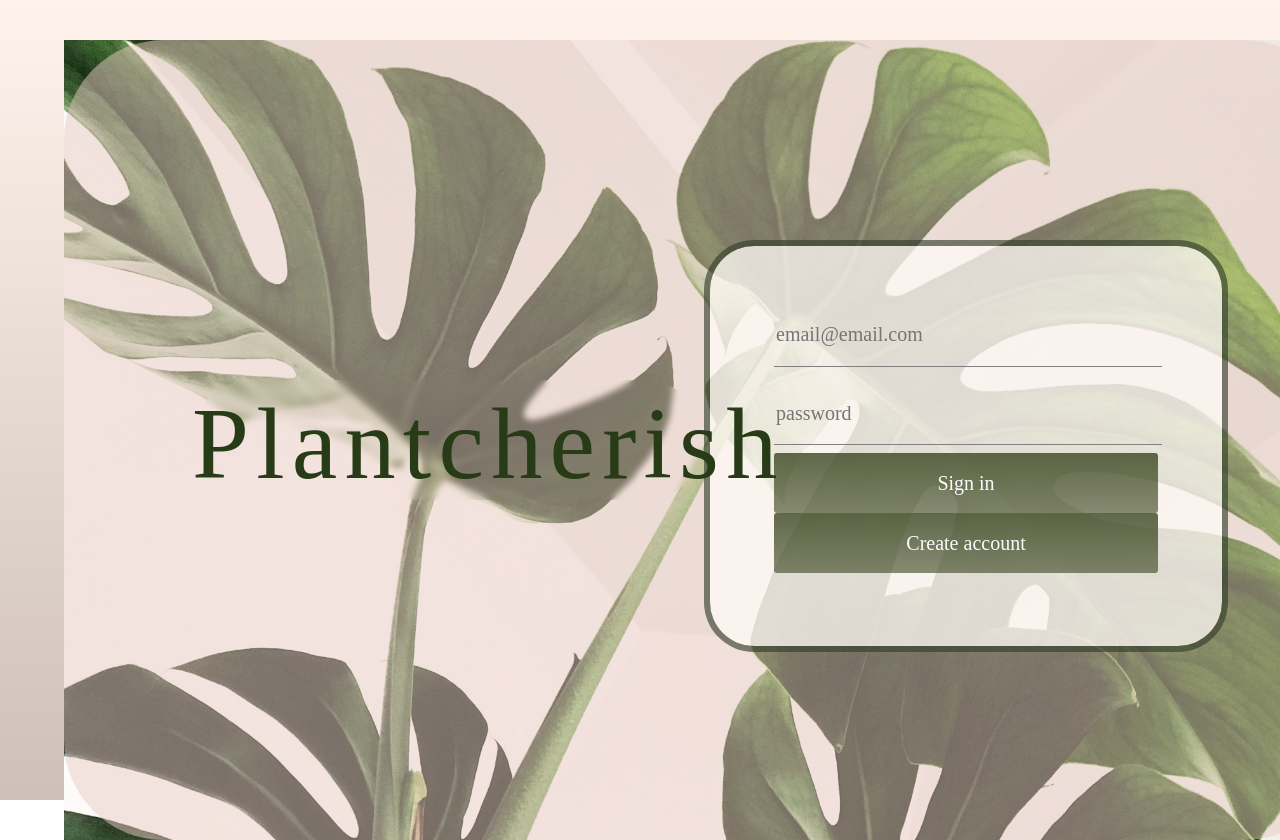
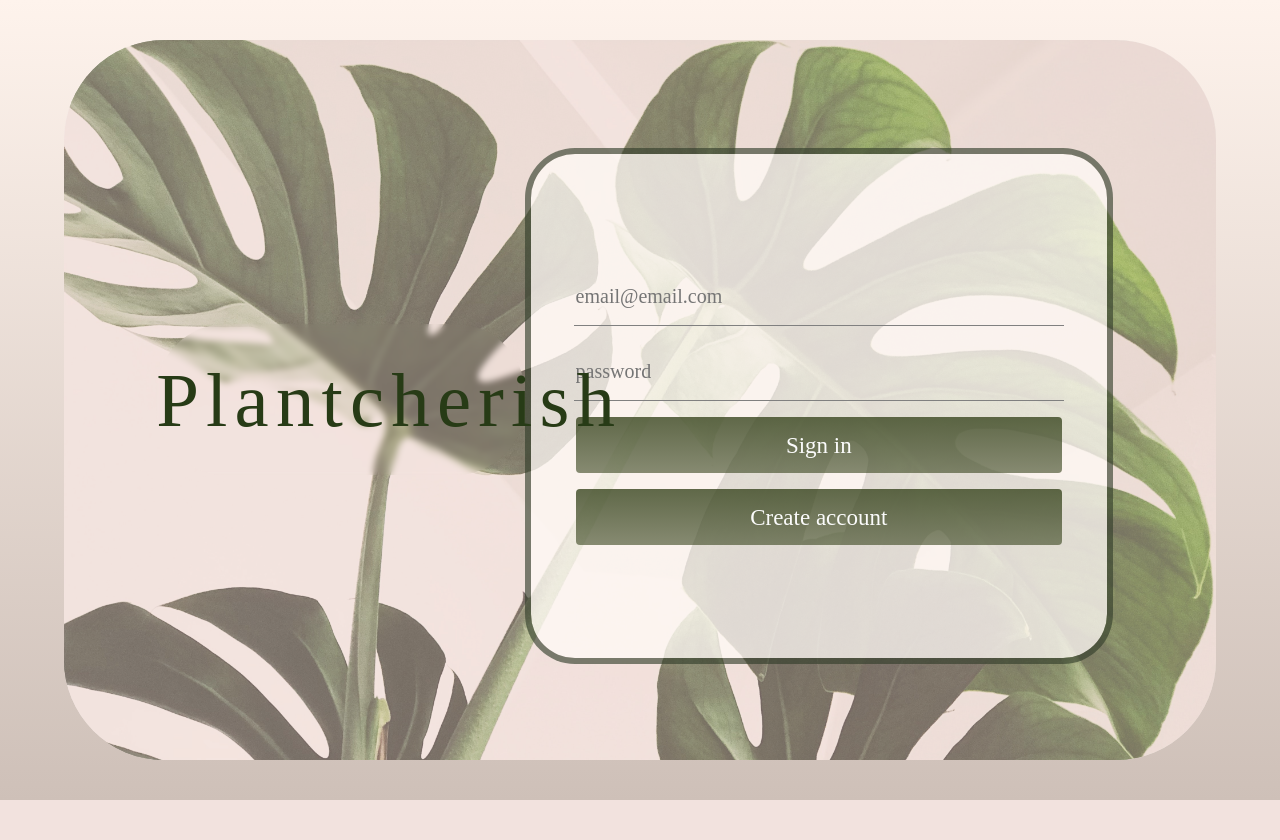
Before and after one commit to judynah/NNpai2021, a PHP site: page /public/views/login in a window 1280 px wide; the page is wider, and only the part inside the window is pictured. After the commit the page ends 800 px from the top of that part, so only its background shows below. Run offline with PHP 8.4, Linux system fonts and the light colour scheme.

Commit message:
Updated php and css documents

```diff
--- a/public/css/login-page-signup.css
+++ b/public/css/login-page-signup.css
@@ -57,8 +57,6 @@
     border-radius: 70px;
     height: 30%;
     width: 80%;
-
-
 
 }
 
--- a/public/css/login-page.css
+++ b/public/css/login-page.css
@@ -1,20 +1,3 @@
-/* body {
-    margin: 0px;
-    background: transparent linear-gradient(180deg, #FEF3EC 0%, #DCCEC5 100%) 0% 0% no-repeat padding-box;
-
-} */
-/* .container {
-    width: 100vw;
-    height: 10vh;
-    display: flex;
-    flex-direction: row;
-    justify-content: center;
-    align-items: center;
-    background-color: rgba(255,255,255, 0.3);
-    background-position:center;
-    border-radius: 200px;
-} */
-
 .container {
     width: 100vw;
     height: 100vh;
@@ -29,8 +12,8 @@
 
 .monstera-background {
 
-    width: 100vw;
-    height: 100vh;
+    width: 100%;
+    height: 100%;
     grid-row-start: 2;
     grid-row-end: span ;
     grid-column-start: 2;
@@ -40,7 +23,7 @@
     background-repeat: no-repeat;
     background-size: cover;
 
-    /*border-radius: 10vh;*/
+    border-radius: 100px;
 
     -webkit-box-sizing: border-box; /* Safari/Chrome, other WebKit */
     -moz-box-sizing: border-box;    /* Firefox, other Gecko */
@@ -54,8 +37,8 @@
     border-radius: 100px;
 
     display: grid;
-    grid-template-columns: [first] 50% [line2] 40% [line3] 10%  [end];
-    grid-template-rows: [row1-start] 25% [row1] 50% [row1-end] 25% [end];
+    grid-template-columns: [first] 40% [line2] 50% [line3] 10% [end];
+    grid-template-rows: [row1-start] 15% [row1] 70% [row1-end] 15% [end];
 
     /* backdrop-filter:  blur(1px); */
 
@@ -75,15 +58,13 @@
     height: 30%;
     width: 80%;
 
-
-
 }
 
 .logo {
     text-align: center;
     justify-items: center;
     vertical-align: middle;
-    font: normal normal normal 8vw/10vw Hontizema;
+    font: normal normal normal 6vw/12vw Hontizema;
     letter-spacing: 7.2px;
     color: #273B16;
     opacity: 1;
@@ -103,75 +84,86 @@
     background: #fffaf6c2 0% 0% no-repeat padding-box;
     border: 6px solid #313D2AA1;
     border-radius: 50px;
-    display: grid;
-    grid-template-columns: repeat(8, 1fr);
-    grid-template-rows: repeat(8, 1fr);
-    /* padding: 5% 2% 5% 2%; */
-    /* opacity: 0.96; */
+    display: flex;
+    flex-direction: column;
+    align-content: center;
+    justify-content: center;
+    vertical-align: center;
 
 }
 
 
 
 form.form-login {
-    /* margin: 20% 10% 20% 10%; */
+    /*display: grid;*/
+    /*grid-template-columns: repeat(11, 1fr);*/
+    /*grid-template-rows: repeat(10, 1fr);*/
+    display: flex;
+    flex-direction: column;
+    align-content: center;
+    justify-content: center;
+    vertical-align: center;
+    justify-items: center;
+    align-items: center;
 
-    grid-column: 2/8;
-    grid-row: 2/8;
-
-
-    align-items: center;
-    justify-items: center;
-
-}
-
-button {
-
-    background: transparent linear-gradient(180deg, #36431CC9 0%, #35411A96 100%) 0% 0% no-repeat padding-box;
-    border: 1px solid #212B13;
-    border-radius: 3px;
-    width: 100%;
-    height: 20%;
-    border: none;
-    color: white;
-
-    /* margin: 0.5em;
-    line-height: 2em; */
-
-
-    text-align: center;
-    font: normal normal normal 20px/20px Ink Free;
-    letter-spacing: 0px;
-    color: #FBFBFB;
+    padding: 10px;
 
 }
 
 
+button {
+    /*grid-row: 9/10;*/
+    /*grid-column: 2/11;*/
 
+    background: transparent linear-gradient(180deg, #36431CC9 0%, #35411A96 100%) 0% 0% no-repeat padding-box;
+    border: 1px solid #212B13;
+    border-radius: 4px;
+    width: 38vw;
+    height: 7vh;
+    border: none;
+    color: white;
+    padding: 10px;
+    margin: 1vh;
 
+    /* margin: 0.5em;
+    line-height: 2em; */
+    text-align: center;
+    font: normal normal normal 23px/23px Ink Free;
+    letter-spacing: 0px;
+    color: #FBFBFB;
+}
 input {
 
     background-color: transparent;
     border: none;
     border-bottom: 1px solid grey;
-    margin-top: 2%;
-    margin-bottom: 2%;
-    width: 100%;
-    height: 20%;
+    /*margin-top: 2%;*/
+    /*margin-bottom: 2%;*/
+    width: 38vw;
+    height: 7vh;
     text-align: left;
     font: normal normal normal 20px/20px Ink Free;
     letter-spacing: 0px;
     color: #707070;
+    margin: 1vh;
+
 }
 
+@media only screen and (max-device-width: 420px){
 
+    .monstera-container{
+        grid-template-columns: [first] 10% [line2] 80% [line3] 10% [end];
+        grid-template-rows: [row1-start] 10% [row1] 15% [row2] 65% [row1-end] 10% [end];
+    }
 
-
-
-
-/* @media only screen and (max-device-width: 420px){
-    .container{
-        flex-direction: column;
+    .logo-container {
+        grid-column-start: 2;
+        grid-column-end: span 1;
+        grid-row-start: 2;
+        grid-row-end: span 1;
+    }
+    .logo{
+        font: normal normal normal 20px/20px "Comic Sans MS"; ;
     }
 
     * {
@@ -185,4 +177,4 @@ input {
     form {
         margin: auto;
     }
-} */
+}
--- a/public/css/project-my-plants.css
+++ b/public/css/project-my-plants.css
@@ -70,7 +70,4 @@ main>.plants>div>#plantname {
     font: normal normal normal 20px/37px Ink Free;
     letter-spacing: 1.2px;
     color: #FEF3EC;
-
-
-
 }
--- a/public/css/settings.css
+++ b/public/css/settings.css
@@ -75,7 +75,6 @@ h1 {
     display: flex;
     flex-direction: column;
     align-items: center;
-
 }
 
 
--- a/public/views/addPlant.php
+++ b/public/views/add_plant.php
@@ -1,6 +1,6 @@
 <!DOCTYPE html>
 <head>
-    <link rel="stylesheet" type="text/css" href="public/css/addPlant.css?<?php echo time(); ?>">
+    <link rel="stylesheet" type="text/css" href="public/css/add-plant.css?<?php echo time(); ?>">
     <link rel="stylesheet" type="text/css" href="public/css/style.css?<?php echo time(); ?>">
     <script src="https://kit.fontawesome.com/a15f7b587f.js" crossorigin="anonymous"></script>
     <title>AddPlant</title>
@@ -49,7 +49,7 @@
         <header class="addPlant-header"> Add New Plant </header>
 
         <section class="add-container">
-            <form class="login">
+            <form class="add-plant-form">
                 <div id="add-content">
                     <!--                    <div class="messages">-->
                     <!--                        --><?php
--- a/public/views/main_page.php
+++ b/public/views/main_page.php
@@ -1,7 +1,7 @@
 <!DOCTYPE html>
 <head>
-    <link rel="stylesheet" type="text/css" href="public/css/main-page.css">
-    <link rel="stylesheet" type="text/css" href="public/css/style.css">
+    <link rel="stylesheet" type="text/css" href="public/css/main-page.css?<?php echo time(); ?>">
+    <link rel="stylesheet" type="text/css" href="public/css/style.css?<?php echo time(); ?>">
     <script src="https://kit.fontawesome.com/a15f7b587f.js" crossorigin="anonymous"></script>
     <title>MAIN PAGE</title>
 </head>
--- a/public/views/project_my_plants.php
+++ b/public/views/project_my_plants.php
@@ -1,7 +1,7 @@
 <!DOCTYPE html>
 <head>
-    <link rel="stylesheet" type="text/css" href="public/css/project-my-plants.css">
-    <link rel="stylesheet" type="text/css" href="public/css/style.css">
+    <link rel="stylesheet" type="text/css" href="public/css/project-my-plants.css?<?php echo time(); ?>">
+    <link rel="stylesheet" type="text/css" href="public/css/style.css?<?php echo time(); ?>">
     <script src="https://kit.fontawesome.com/a15f7b587f.js" crossorigin="anonymous"></script>
     <title> MY PLANTS</title>
 </head>
--- a/public/views/signup.php
+++ b/public/views/signup.php
@@ -1,7 +1,7 @@
 <!DOCTYPE html>
 <head>
-    <link rel="stylesheet" type="text/css" href="public/css/login-page-signup.css">
-    <link rel="stylesheet" type="text/css" href="public/css/style.css">
+    <link rel="stylesheet" type="text/css" href="public/css/login-page-signup.css?<?php echo time(); ?>">
+    <link rel="stylesheet" type="text/css" href="public/css/style.css?<?php echo time(); ?>">
     <title>Sign up</title>
 </head>
 
```
Also changed, not shown: public/css/main-page.css (+25 -23 lines), public/css/add-plant.css (renamed from public/css/addPlant.css), public/views/add_photo.php (renamed from public/views/addPhoto.php).
